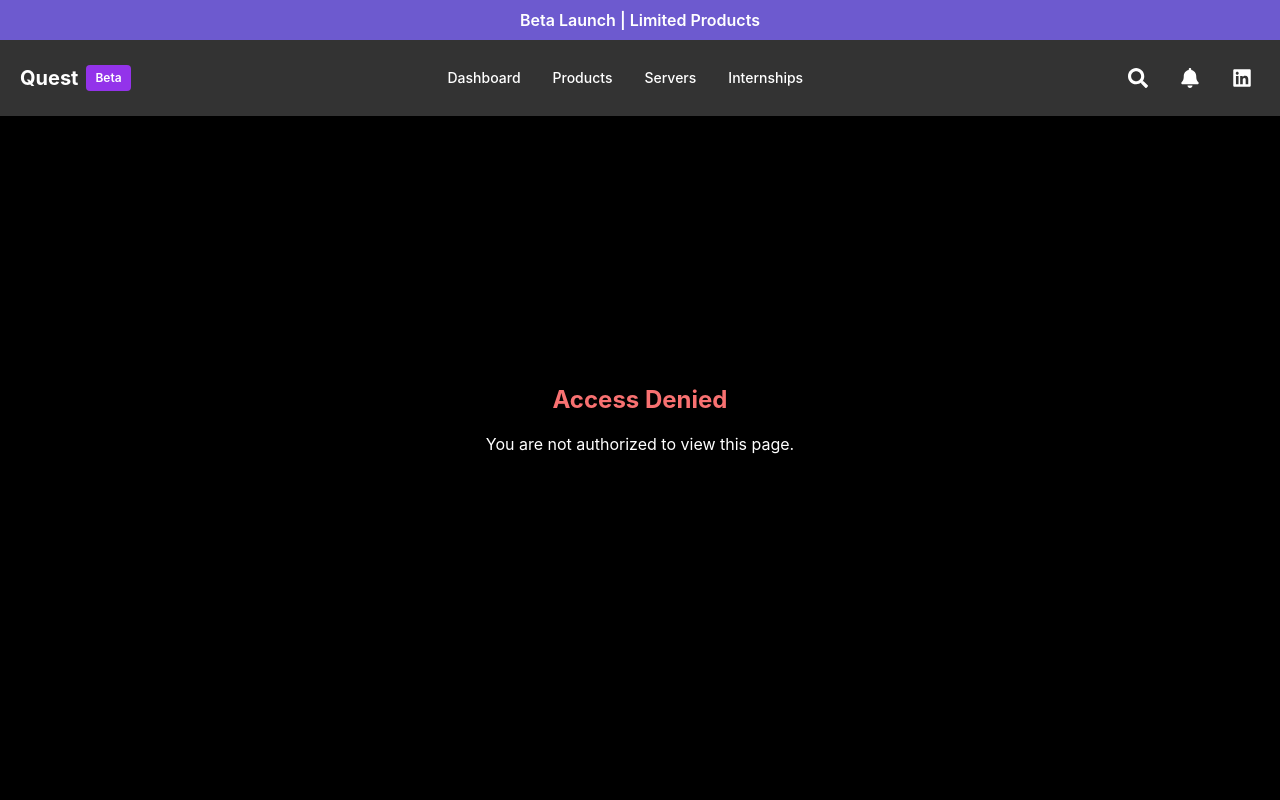
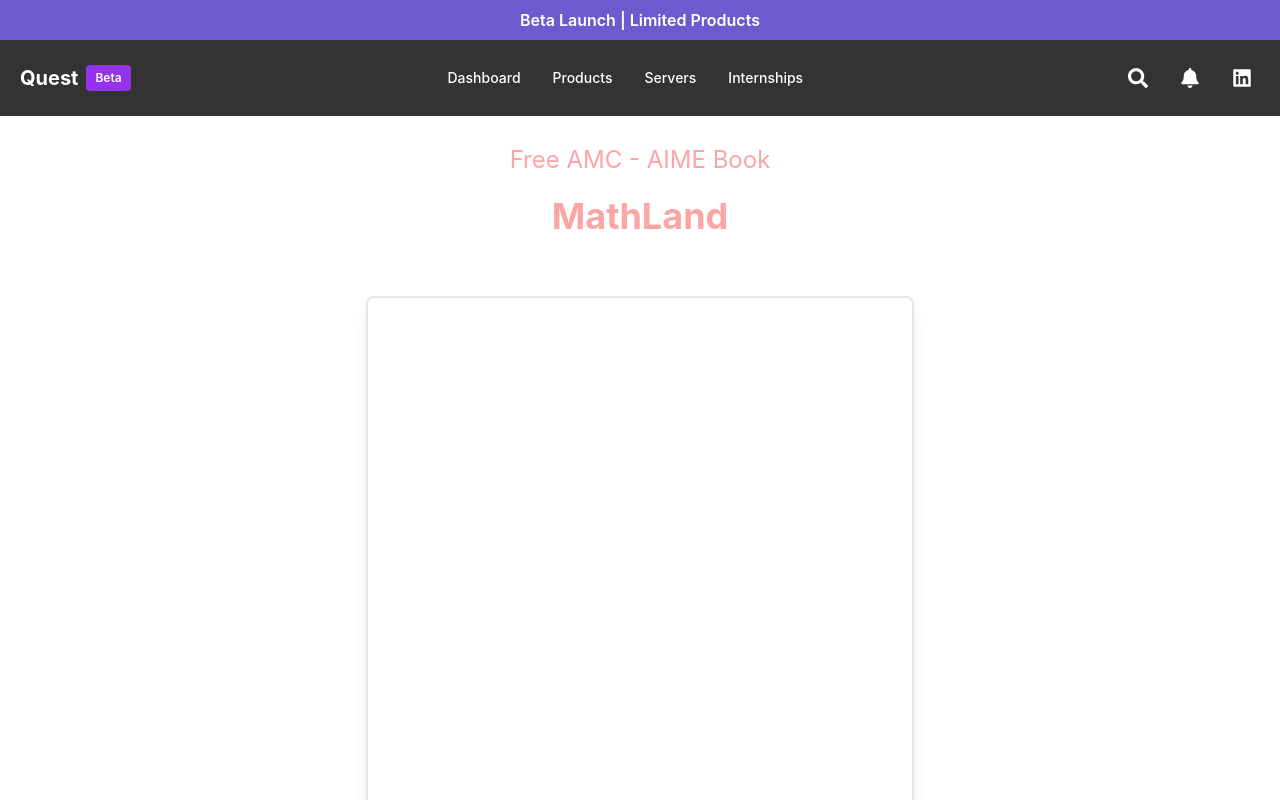
Before and after one commit to hynoph/QuestAMC, a React (Vite) app: page /book in a window 1280 px wide. Shown: the top 800 px of the page. Built offline with nearby package versions, Linux system fonts and the light colour scheme; no server answers; the database is empty.

Commit message:
book stuff changed, completely added

```diff
--- a/src/Components/Landing/book.tsx
+++ b/src/Components/Landing/book.tsx
@@ -1,19 +1,88 @@
+// import React, { useEffect } from "react";
+// import pdf from "../../assets/mathland.pdf";
+// import Navbar from './navbar';
+// import {db} from "../../firebaseConfig";
+// import { doc, increment, setDoc, updateDoc, getDoc} from "firebase/firestore";
+
+// const Book: React.FC = () => {
+//     // const [view, setView] = useState<number | null>(null);
+
+//     const trackViewPage = async (path: string) => {
+//         const ref = doc(db, "pageviews", path);
+
+//         const docSnap = await getDoc(ref);
+//         // if (docSnap.exists()) {
+//         //     await updateDoc(ref, {
+//         //         view: increment(1),
+//         //     });
+//         // } else {
+//         //     await setDoc(ref, {
+//         //         views: 1,
+//         //     })
+//         // }
+
+//         if (docSnap.exists()) {
+//             await updateDoc(ref, {
+//                 views: increment(1),
+//             });
+//         } else {
+//             await setDoc(ref, {
+//                 views: 1,
+//             });
+//         }
+//     }
+//     useEffect(() => {
+//         trackViewPage("/book");
+//     }, []);
+//     return (
+//         <>
+//             <div className="mb-20">
+//                 <Navbar />
+//                 <div className="flex flex-col items-center justify-center min-h-screen px-4 pt-36 mb-20">
+//                 <h2 className="text-red-300 text-2xl text-center mb-5">Free AMC - AIME Book</h2>
+//                 <h1 className="font-bold text-red-300 text-4xl mb-5">MathLand</h1>
+//                 <p className="text-white text-sm mb-5">(Graciously Provided by Praneel Samal)</p>
+//                 <div className="border-2 justify-center align-center rounded-lg shadow-lg p-4 mb-8">
+//                     <iframe
+//                         src={pdf}
+//                         className="w-[40vw] h-[90vh] rounded-md"
+//                     />
+//                 </div>
+//                 </div>
+//             </div>
+//         </>
+//     )
+// }
+
+// export default Book;
+
 import React, { useEffect, useState } from "react";
 import pdf from "../../assets/mathland.pdf";
-import Navbar from "./navbar";
+import Navbar from './navbar';
 import { db } from "../../firebaseConfig";
 import { doc, increment, setDoc, updateDoc, getDoc } from "firebase/firestore";
-import { getAuth, onAuthStateChanged } from "firebase/auth";
+import { getAuth, onAuthStateChanged, User } from "firebase/auth";
+
+const allowedEmails = [
+  "korrapatigautham@gmail.com",
+  "praneel.samal@gmail.com",
+  // Add more allowed emails here
+];
 
 const Book: React.FC = () => {
-    const [views, setViews] = useState<number | null>(null);
-    const [userEmail, setUserEmail] = useState<string | null>(null);
-    const [loading, setLoading] = useState(true);
+  const [user, setUser] = useState<User | null>(null);
+  const [viewCount, setViewCount] = useState<number | null>(null);
 
-    const allowedEmails = ["korrapatigautham@gmail.com", "praneel.samal@gmail.com"];
+  const auth = getAuth();
+
+  useEffect(() => {
+    const unsubscribe = onAuthStateChanged(auth, (u) => {
+      setUser(u);
+    });
+    return () => unsubscribe();
+  }, [auth]);
 
   const trackViewPage = async (path: string) => {
-        try {
     const ref = doc(db, "pageviews", path);
     const docSnap = await getDoc(ref);
 
@@ -21,46 +90,22 @@ const Book: React.FC = () => {
       await updateDoc(ref, {
         views: increment(1),
       });
-                const updatedSnap = await getDoc(ref);
-                const newViews = updatedSnap.data()?.views;
-                console.log("Updated views:", newViews); // ✅ DEBUG LOG
-                setViews(newViews);
     } else {
       await setDoc(ref, {
         views: 1,
       });
-                console.log("Initialized views to 1"); // ✅ DEBUG LOG
-                setViews(1);
     }
-        } catch (err) {
-            console.error("Error tracking views:", err);
+
+    // If user is allowed, fetch the current view count
+    if (user?.email && allowedEmails.includes(user.email)) {
+      const updatedSnap = await getDoc(ref);
+      setViewCount(updatedSnap.data()?.views ?? null);
     }
   };
 
   useEffect(() => {
-        const auth = getAuth();
-        onAuthStateChanged(auth, (user) => {
-            if (user) {
-                setUserEmail(user.email);
-                if (allowedEmails.includes(user.email!)) {
     trackViewPage("/book");
-                }
-            }
-            setLoading(false);
-        });
-    }, []);
-
-    if (loading) return <div className="text-white text-center mt-20">Loading...</div>;
-
-    if (!allowedEmails.includes(userEmail || "")) {
-        return (
-            <div className="flex flex-col items-center justify-center min-h-screen bg-black text-white px-4">
-                <Navbar />
-                <h1 className="text-2xl font-bold text-red-400 mt-10">Access Denied</h1>
-                <p className="text-white mt-4 text-center">You are not authorized to view this page.</p>
-            </div>
-        );
-    }
+  }, [user]); // wait until user state is determined
 
   return (
     <>
@@ -68,15 +113,20 @@ const Book: React.FC = () => {
         <Navbar />
         <div className="flex flex-col items-center justify-center min-h-screen px-4 pt-36 mb-20">
           <h2 className="text-red-300 text-2xl text-center mb-5">Free AMC - AIME Book</h2>
-                    <h1 className="font-bold text-red-300 text-4xl mb-2">MathLand</h1>
-                    <p className="text-white text-sm mb-1">(Graciously Provided by Praneel Samal)</p>
-                    {views !== null && (
-                        <p className="text-white text-sm mb-5">👁️ Views: {views}</p>
+          <h1 className="font-bold text-red-300 text-4xl mb-5">MathLand</h1>
+          <p className="text-white text-sm mb-5">(Graciously Provided by Praneel Samal)</p>
+
+          {user?.email && allowedEmails.includes(user.email) && viewCount !== null && (
+            <p className="text-green-300 text-sm mb-4">
+              Views: {viewCount}
+            </p>
           )}
+
           <div className="border-2 justify-center align-center rounded-lg shadow-lg p-4 mb-8">
             <iframe
               src={pdf}
               className="w-[40vw] h-[90vh] rounded-md"
+              title="MathLand"
             />
           </div>
         </div>
--- a/src/Components/Latex/useProblems.ts
+++ b/src/Components/Latex/useProblems.ts
@@ -3,29 +3,29 @@ import { useEffect, useState } from "react";
 
 export type ProblemEntry = string;
 
-const groupProblemsByMock = (problems: string[]) => {
-    const grouped: { [mock: string]: string[] } = {};
+// const groupProblemsByMock = (problems: string[]) => {
+//     const grouped: { [mock: string]: string[] } = {};
 
-    for (const title of problems) {
-      const match = title.match(/^(\d{4} AMC (10|12)[AB]?) Problems\/Problem \d+/);
-      if (match) {
-        const mockName = match[1]; // e.g., "2012 AMC 10A"
-        if (!grouped[mockName]) grouped[mockName] = [];
-        grouped[mockName].push(title);
-      }
-    }
+//     for (const title of problems) {
+//       const match = title.match(/^(\d{4} AMC (10|12)[AB]?) Problems\/Problem \d+/);
+//       if (match) {
+//         const mockName = match[1]; // e.g., "2012 AMC 10A"
+//         if (!grouped[mockName]) grouped[mockName] = [];
+//         grouped[mockName].push(title);
+//       }
+//     }
 
-    // sort problems by number within each mock
-    for (const key in grouped) {
-      grouped[key].sort((a, b) => {
-        const numA = parseInt(a.match(/Problem (\d+)/)![1]);
-        const numB = parseInt(b.match(/Problem (\d+)/)![1]);
-        return numA - numB;
-      });
-    }
+//     // sort problems by number within each mock
+//     for (const key in grouped) {
+//       grouped[key].sort((a, b) => {
+//         const numA = parseInt(a.match(/Problem (\d+)/)![1]);
+//         const numB = parseInt(b.match(/Problem (\d+)/)![1]);
+//         return numA - numB;
+//       });
+//     }
 
-    return grouped;
-  };
+//     return grouped;
+//   };
 
 export const useProblems = () => {
   const [problems, setProblems] = useState<ProblemEntry[]>([]);
```
Lines whose indentation alone changed are shown as unchanged.
